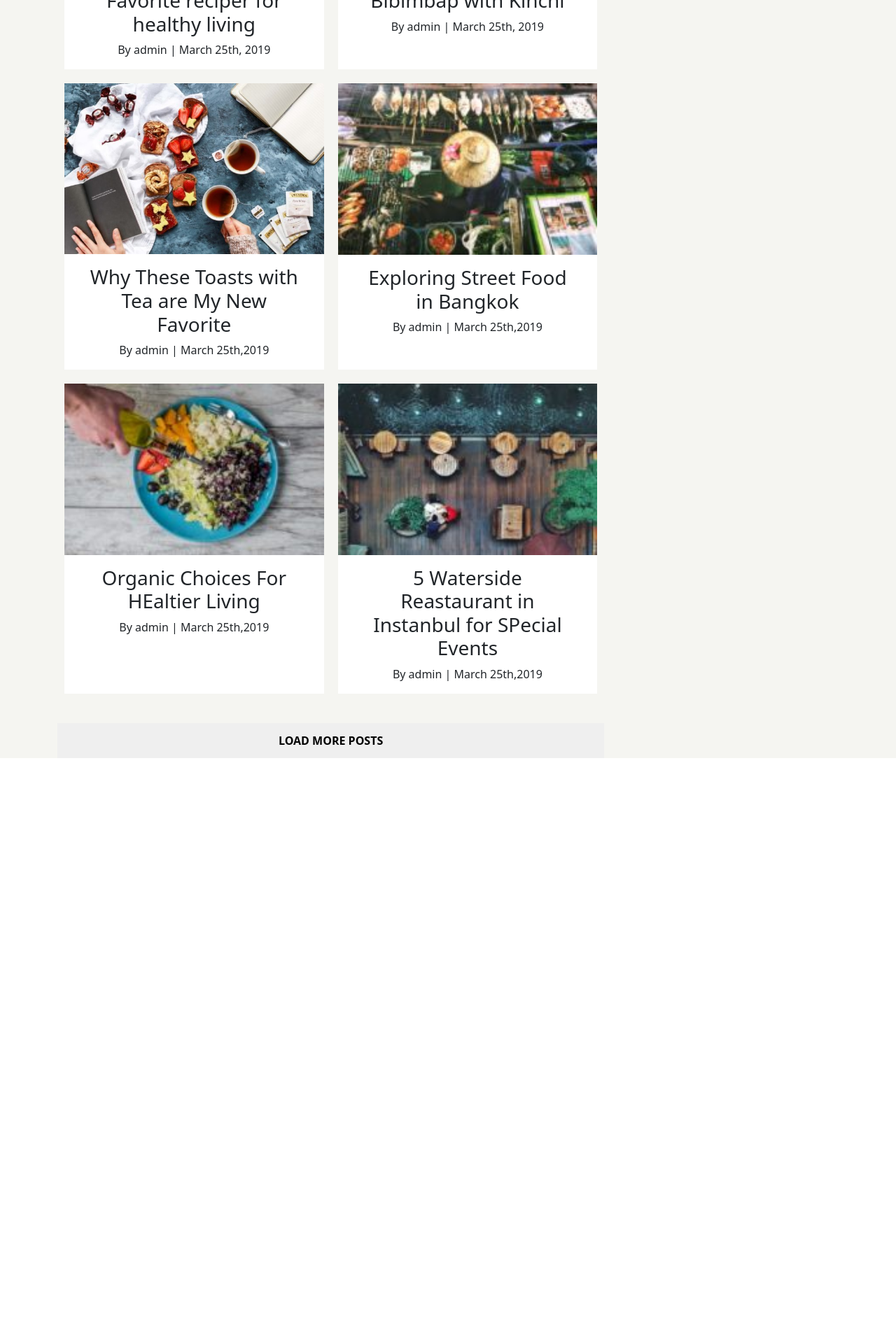
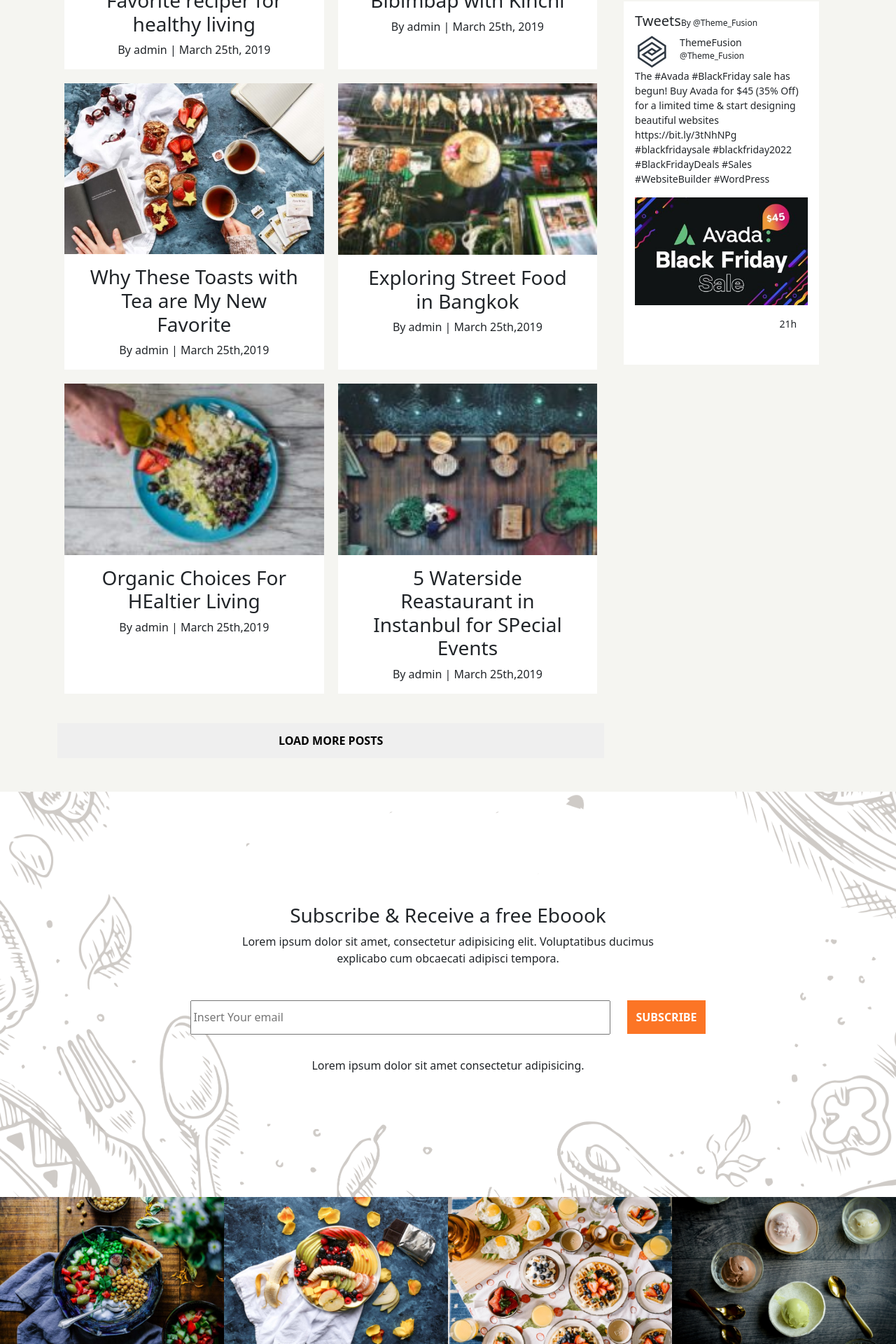
Before and after one commit to AndreaGallini/proj-html-vuejs, a Vue app: page / in a window 1280 px wide. Shown: the part 4914-6834 px from the top of the page at 70% size. Before the commit the page ends 5997 px from the top, so only its background shows below. Built offline with nearby package versions, Linux system fonts and the light colour scheme; the HTML template or start-up script is replaced by a standard one.

Commit message:
add tweet, bottomJumbo e cardJumbo

```diff
--- a/src/components/MainComponent.vue
+++ b/src/components/MainComponent.vue
@@ -8,6 +8,8 @@
     <CulinaryCollection />
     <FarmToTable />
     <PostComponent />
+    <BottomJumbo />
+    <CardsJumbo />
   </div>
 </template>
 
@@ -18,6 +20,8 @@ import PopularRecipes from "./MainComponents/PopularRecipes.vue";
 import CulinaryCollection from "./MainComponents/CulinaryCollection.vue";
 import FarmToTable from "./MainComponents/FarmToTable.vue";
 import PostComponent from "./MainComponents/PostComponent.vue";
+import BottomJumbo from "./MainComponents/BottomJumbo.vue";
+import CardsJumbo from "./MainComponents/CardsJumbo.vue";
 
 export default {
   components: {
@@ -27,6 +31,8 @@ export default {
     CulinaryCollection,
     FarmToTable,
     PostComponent,
+    BottomJumbo,
+    CardsJumbo,
   },
 };
 </script>
--- /dev/null
+++ b/src/components/MainComponents/BottomJumbo.vue
@@ -0,0 +1,58 @@
+<template>
+  <div class="secondaryJumbo">
+    <h3>Subscribe <span>&</span> Receive a free Eboook</h3>
+    <p>
+      Lorem ipsum dolor sit amet, consectetur adipisicing elit. Voluptatibus
+      ducimus explicabo cum obcaecati adipisci tempora.
+    </p>
+    <section class="emailsub">
+      <input type="text" placeholder="Insert Your email" />
+      <button>subscribe</button>
+    </section>
+    <p>Lorem ipsum dolor sit amet consectetur adipisicing.</p>
+  </div>
+</template>
+
+<script>
+export default {};
+</script>
+
+<style lang="scss" scoped>
+@use "../../assets/partials/partials" as *;
+
+.secondaryJumbo {
+  background-color: white;
+  background-image: url(/images/subscribe-sec-bg.png);
+  min-height: 300px;
+  background-position: center;
+  background-size: cover;
+  display: flex;
+  flex-direction: column;
+  justify-content: center;
+  align-items: center;
+  padding-bottom: 10rem;
+}
+button {
+  background-color: $brandColor;
+  border: 0;
+  padding: 0.75rem;
+  color: white;
+  text-transform: uppercase;
+  font-weight: 700;
+}
+input {
+  height: 49px;
+  width: 600px;
+  margin-right: 1.5rem;
+}
+.emailsub {
+  margin: 2rem 0;
+}
+h3 {
+  margin-top: 10rem;
+}
+p {
+  padding: 0 20rem;
+  text-align: center;
+}
+</style>
--- /dev/null
+++ b/src/components/MainComponents/CardsJumbo.vue
@@ -0,0 +1,30 @@
+<template>
+  <div class="jumboCards">
+    <div class="my-card" v-for="card in store.cardsJumboArray">
+      <img :src="card" alt="" />
+    </div>
+  </div>
+</template>
+
+<script>
+import { store } from "../../store";
+export default {
+  data() {
+    return {
+      store,
+    };
+  },
+};
+</script>
+
+<style lang="scss" scoped>
+.jumboCards {
+  display: flex;
+}
+.my-card {
+  width: calc(100% / 4);
+  img {
+    width: 100%;
+  }
+}
+</style>
--- a/src/components/MainComponents/PostComponent.vue
+++ b/src/components/MainComponents/PostComponent.vue
@@ -54,6 +54,7 @@
         <i class="fa-brands fa-pinterest-p"></i>
       </section>
       <PopularComment />
+      <TweetComponent />
     </div>
   </div>
 </template>
@@ -61,9 +62,11 @@
 <script>
 import PopularComment from "./PopularComment.vue";
 import { store } from "../../store";
+import TweetComponent from "./TweetComponent.vue";
 export default {
   components: {
     PopularComment,
+    TweetComponent,
   },
   data() {
     return {
@@ -189,4 +192,7 @@ input {
     margin: 0 1rem;
   }
 }
+.post-container {
+  padding-bottom: 3rem;
+}
 </style>
--- /dev/null
+++ b/src/components/MainComponents/TweetComponent.vue
@@ -0,0 +1,100 @@
+<template>
+  <div class="tweet">
+    <section class="title">
+      <section class="subtitle">
+        <h3>Tweets</h3>
+        <p>By <span>@Theme_Fusion</span></p>
+      </section>
+      <i class="fa-solid fa-circle-info"></i>
+    </section>
+    <section class="textBody">
+      <section class="textTitle">
+        <section class="nameTitle">
+          <img
+            src="images/3a74ce3d0532b7773b174c45ca3bd05a_normal.png"
+            alt=""
+          />
+          <section class="name">
+            <p>ThemeFusion</p>
+            <p class="tag">@Theme_Fusion</p>
+          </section>
+        </section>
+        <i class="fa-brands fa-twitter"></i>
+      </section>
+      <p>
+        The #Avada #BlackFriday sale has begun! Buy Avada for $45 (35% Off) for
+        a limited time & start designing beautiful websites
+        https://bit.ly/3tNhNPg #blackfridaysale #blackfriday2022
+        #BlackFridayDeals #Sales #WebsiteBuilder #WordPress
+      </p>
+      <img src="/images/avada_sales.jpeg" alt="" />
+      <section class="opt">
+        <section class="action">
+          <i class="fa-regular fa-heart"></i>
+          <i class="fa-solid fa-right-from-bracket"></i>
+        </section>
+        <p>21h</p>
+      </section>
+    </section>
+  </div>
+</template>
+
+<script>
+export default {};
+</script>
+
+<style lang="scss" scoped>
+.title {
+  display: flex;
+  align-items: center;
+  justify-content: space-between;
+}
+.subtitle {
+  display: flex;
+  align-items: baseline;
+  p {
+    margin-bottom: 0;
+  }
+}
+.textTitle {
+  display: flex;
+  justify-content: space-between;
+}
+.nameTitle {
+  display: flex;
+  p {
+    margin-bottom: 0;
+    padding-left: 1rem;
+  }
+}
+.opt {
+  display: flex;
+  justify-content: space-between;
+  width: 100%;
+  i,
+  p {
+    padding: 1rem 1rem;
+  }
+}
+.tweet {
+  background-color: white;
+  width: 100%;
+  margin: 2rem 0;
+  padding: 1rem;
+  font-size: 14px;
+  img {
+    width: 100%;
+  }
+}
+h3 {
+  font-size: 20px;
+}
+.subtitle {
+  p {
+    font-size: 12px;
+  }
+}
+.tag {
+  font-size: 12px;
+}
+</style>
--- a/src/store.js
+++ b/src/store.js
@@ -123,4 +123,10 @@ export const store = reactive({
         },
 
     ],
+    cardsJumboArray: [
+        'images/Yogurt-Nan.jpg' ,
+      'images/Mixed-fruits.jpg' ,
+      'images/r-rachel-park-366508-unsplash-min.jpg'  ,
+      'images/r-michelle-tsang-500721-unsplash-min.jpg'  ,
+    ],
 });
```
Also changed, not shown: public/images/avada_sales.jpeg (added).
